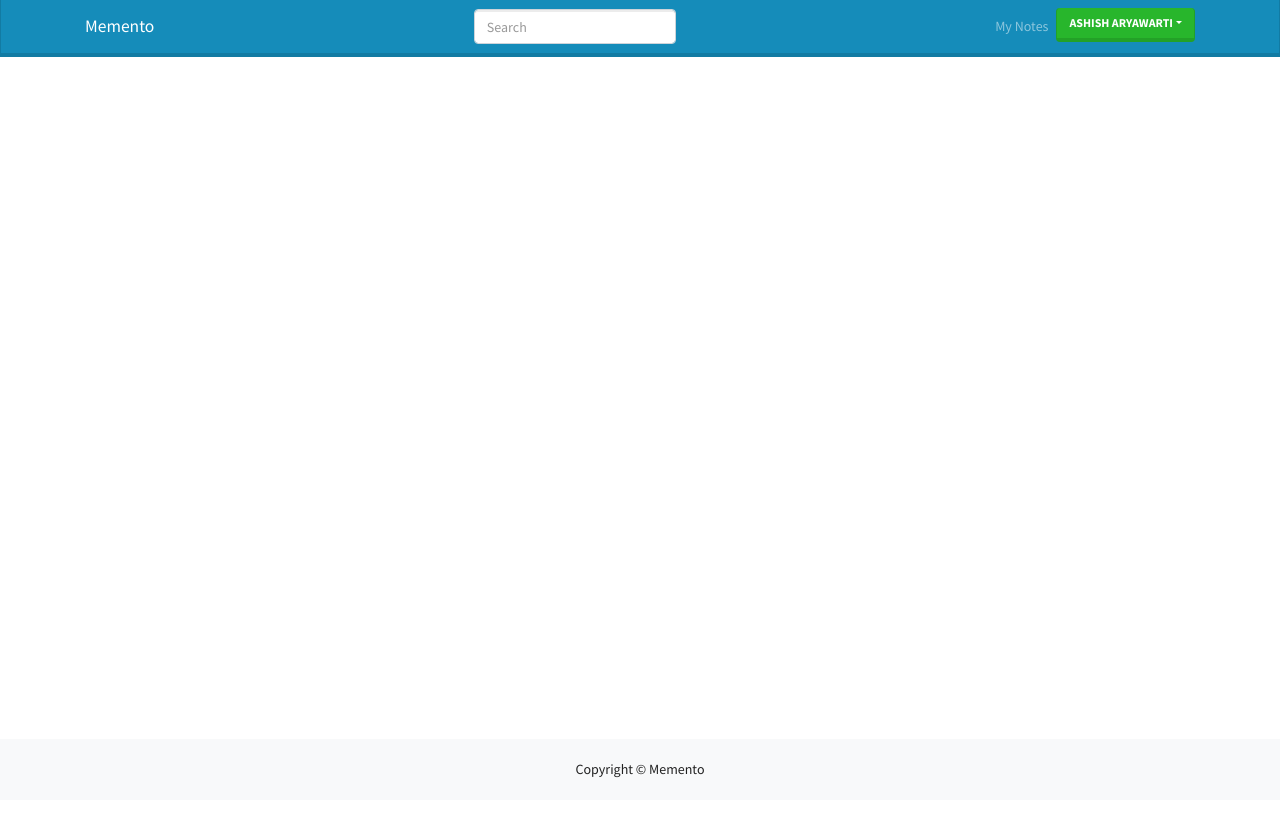
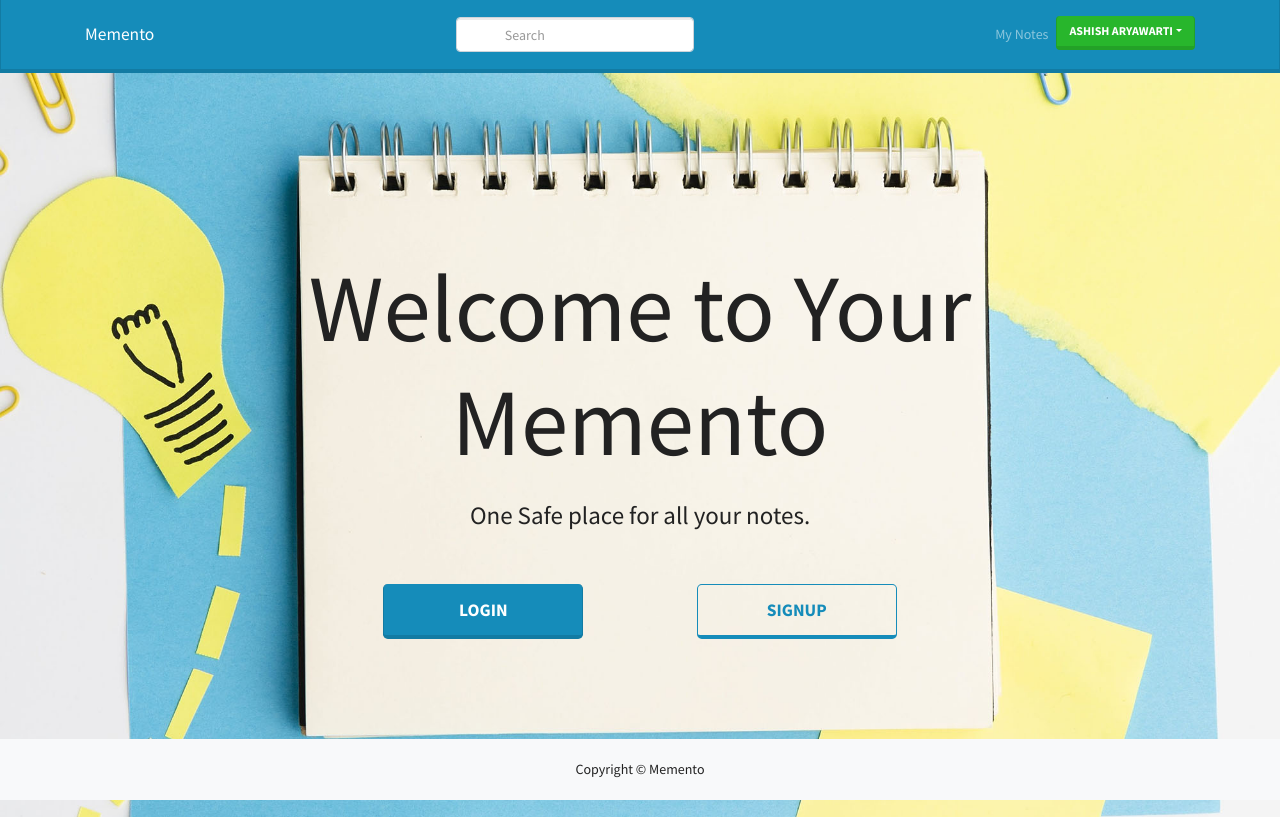
Before and after one commit to aryawarti/Memento, a React (Vite) app in the folder frontend/: page / in a window 1280 px wide. Built offline with nearby package versions, Linux system fonts and the light colour scheme.

Commit message:
landingPage done

```diff
--- a/frontend/src/App.jsx
+++ b/frontend/src/App.jsx
@@ -1,10 +1,14 @@
 import Footer from "./component/Footer/footer"
 import Header from "./component/Header/header"
+import LandingPage from "./screens/landingPage/landingPage";
 
 function App() {
   return (
     <>
       <Header />
+      <main>
+        <LandingPage/>
+      </main>
       <Footer />
     </>
   );
--- a/frontend/src/component/Header/header.jsx
+++ b/frontend/src/component/Header/header.jsx
@@ -4,7 +4,7 @@ import DropdownButton from "react-bootstrap/DropdownButton";
 export default (Header) => {
   return (
     <>
-      <nav class="navbar navbar-expand-lg bg-primary navbar-dark ">
+      <nav class="navbar navbar-expand-xl bg-primary navbar-dark p-3 ">
         <div class="container">
           <a class="navbar-brand" href="/">
             Memento
@@ -25,7 +25,7 @@ export default (Header) => {
             <nav className="m-auto">
               <form class="form-inline my-2 my-lg-0">
                 <input
-                  class="form-control mr-sm-2"
+                  class="form-control mr-sm-2 pl-5"
                   type="search"
                   placeholder="Search"
                   aria-label="Search"
@@ -34,7 +34,7 @@ export default (Header) => {
             </nav>
             <ul class="navbar-nav">
               <li class="nav-item">
-                <a class="nav-link" href="#">
+                <a class="nav-link fs-27" href="#">
                   My Notes
                 </a>
               </li>
@@ -45,9 +45,7 @@ export default (Header) => {
 
                 <Dropdown.Menu>
                   <Dropdown.Item href="#/action-1">My Profile</Dropdown.Item>
-                  <Dropdown.Item href="#/action-2">
-                    Logout
-                  </Dropdown.Item>
+                  <Dropdown.Item href="#/action-2">Logout</Dropdown.Item>
                 </Dropdown.Menu>
               </Dropdown>
             </ul>
--- /dev/null
+++ b/frontend/src/screens/landingPage/landingPage.css
@@ -0,0 +1,48 @@
+.title {
+  font-size: 95px;
+}
+.subtitle {
+  font-size: 25px;
+  padding-top: 10px;
+}
+.intro-text {
+  width: 100%;
+  text-align: center;
+}
+.main {
+  min-height: 93vh;
+  display: flex;
+  align-items: center;
+  background-image: url("../../background1.jpg");
+  background-position: center;
+  background-size: cover;
+}
+.buttonContainer {
+  margin-top: 50px;
+  display: flex;
+  justify-content: space-evenly;
+}
+
+.landingbutton {
+  width: 200px;
+  height: 55px;
+}
+
+@media only screen and (min-width: 1200px) {
+  .buttonContainer {
+    padding: 0 200px;
+  }
+  .title {
+    padding: 0 100px;
+  }
+}
+
+@media only screen and (max-width: 768px) {
+  .title {
+    font-size: 60px;
+  }
+  .landingbutton {
+    width: 150px;
+    height: 50px;
+  }
+}
--- /dev/null
+++ b/frontend/src/screens/landingPage/landingPage.jsx
@@ -0,0 +1,33 @@
+import { Link } from "react-router-dom"
+import { Button } from "react-bootstrap";
+import './landingPage.css'
+
+export default LandingPage =>{
+  return (
+    <div className="main">
+      <div className="container">
+        <div className="row">
+          <div className="intro-text">
+            <div>
+              <h1 className="title">Welcome to Your Memento</h1>
+              <p className="subtitle">One Safe place for all your notes.</p>
+            </div>
+            <div className="buttonContainer">
+
+              <Button variant="primary" size="lg" className="landingbutton">
+                Login
+              </Button>
+              <Button
+                variant="outline-primary"
+                size="lg"
+                className="landingbutton"
+              >
+                Signup
+              </Button>
+            </div>
+          </div>
+        </div>
+      </div>
+    </div>
+  );
+};
--- a/package.json
+++ b/package.json
@@ -11,6 +11,7 @@
   "dependencies": {
     "dotenv": "^16.4.5",
     "express": "^4.19.2",
-    "nodemon": "^3.1.0"
+    "nodemon": "^3.1.0",
+    "react-router-dom": "^6.23.0"
   }
 }
```
Also changed, not shown: frontend/src/background1.jpg (added), 1 other file (tests, documents, lock files or other folders).
